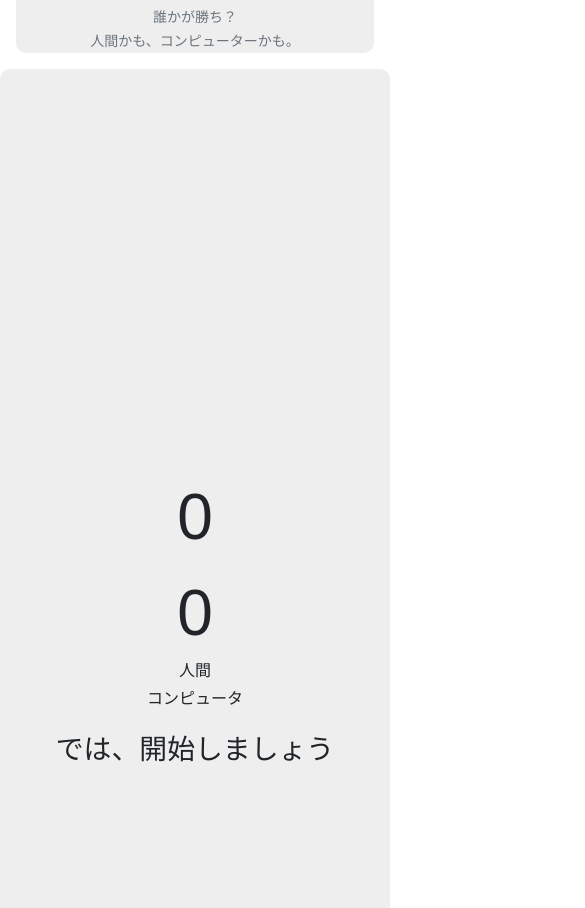
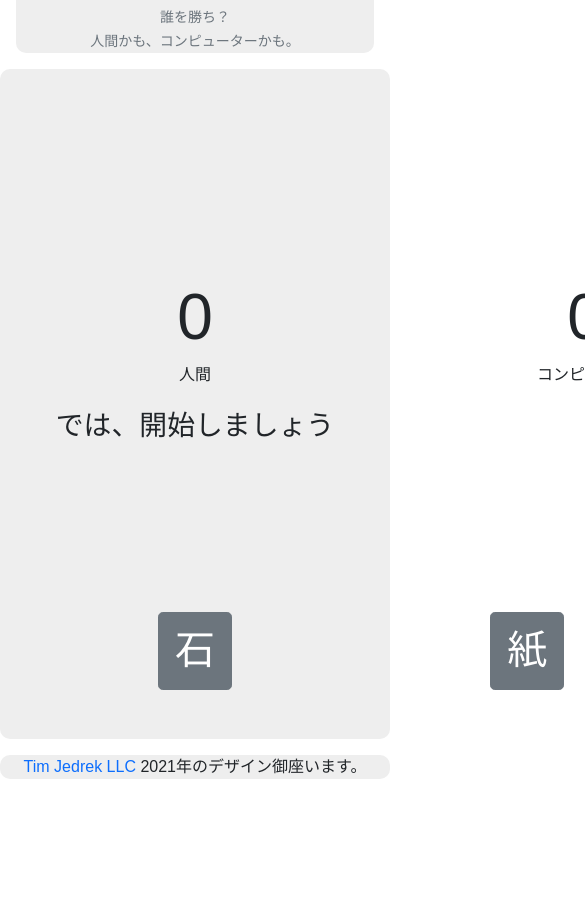
Before and after one commit to timjedrek/rock-paper-scissors, a plain HTML site: page index.html in a window 390 px wide. Shown: the part 192-1100 px from the top of the page, 585 px wide, since content can reach past the window. After the commit the page ends 971 px from the top, so only its background shows below. Drawn offline with nearby package versions, Linux system fonts and the light colour scheme; a web font is replaced by a local one.

Commit message:
fixed div and mobile response

```diff
--- a/index.html
+++ b/index.html
@@ -22,7 +22,7 @@
                     </div>
                     <div class="logo-text col-md-12 text-center">
                         <h1>じゃんけんぽん</h1>
-                        <small class="text-muted ">誰かが勝ち？<br/>人間かも、コンピューターかも。</small>
+                        <small class="text-muted ">誰を勝ち？<br/>人間かも、コンピューターかも。</small>
                     </div>
                 </div>
             </div>
@@ -31,7 +31,7 @@
 
 
     <div class="game-container container">
-        <div class="selection-image-space row justify-content-center">
+        <div class="selection-image-space row flex-nowrap justify-content-center ">
             <div class="selection-image-space-human col-sm-6 d-flex justify-content-center" id="selection-image-space-human">
                 <div class="image-container">
                     <img src="media/無い.png" alt="this is where the human hand goes">
@@ -42,9 +42,9 @@
                     <img src="media/無い.png" alt="this is where the human hand goes">
 
                 </div>
+            </div>
         </div>
-
-        <div class="score-board row">
+        <div class="score-board row flex-nowrap">
             <div class="human-score col-sm-6 d-flex justify-content-center">
                 <div id="human-score-number">0</div>
             </div>
@@ -55,7 +55,7 @@
             </div>
         </div>
 
-        <div class="score-board-players row">
+        <div class="score-board-players row flex-nowrap">
             <div class="col-sm-6 d-flex justify-content-center">
                 <div class="player-title">
                     <h6>人間</h6>
@@ -70,7 +70,7 @@
 
         </div>
 
-        <div class="row ">
+        <div class="row flex-nowrap">
             <div class="col-12 text-center ">
                     <div class="status-area">
                         <h1 class="display-6" id="status-area-box">では、開始しましょう </h1>
@@ -79,7 +79,7 @@
             </div>
         </div>
 
-        <div id="user-selection" class="user-selection row justify-content-md-center">
+        <div id="user-selection" class="user-selection row flex-nowrap justify-content-md-center">
             <div class="col-sm-4 text-center">
                 <button class="btn btn-secondary btn-lg" onclick="playRound('Rock')">石</button>
             </div>
```
Also changed, not shown: 1 other file.
